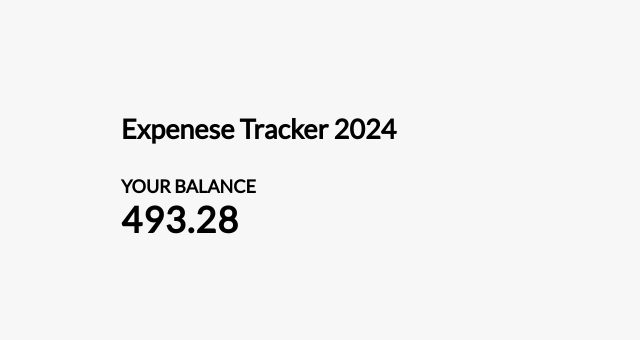
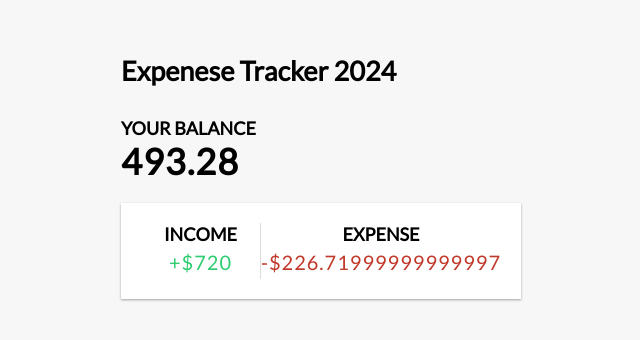
Before and after one commit to jrod1059/homework4, a Vue app: page / in a window 1280 px wide. Shown: the part 220-560 px from the top of the page, without its empty margins (319-959 px from the left). Built offline with nearby package versions, Linux system fonts and the light colour scheme.

Commit message:
Finshed Income Expense Component.

```diff
--- a/src/App.vue
+++ b/src/App.vue
@@ -1,6 +1,7 @@
 <script setup>
     import Header from './components/Header.vue';
     import Balance from './components/Balance.vue';
+    import IncomeExpenses from './components/IncomeExpenses.vue';
     import {ref, computed} from 'vue'
 
     const transactions = ref([
@@ -15,12 +16,31 @@
             return acc+x.amount
         },0)
     })
+
+
+    const moneyIn = computed(()=>{
+        return transactions.value
+        .filter((x)=>x.amount>0)
+        .reduce((acc, x)=>{
+            return acc+x.amount
+        },0)
+    })
+
+    const moneyOut = computed(()=>{
+        return transactions.value
+        .filter((x)=>x.amount<0)
+        .reduce((acc, x)=>{
+            return acc+x.amount
+        },0)
+    })
+
 </script>
 
 <template>
     <Header></Header>
     <div class="container">
         <Balance :total = "sum"></Balance>
+        <IncomeExpenses :income="moneyIn" :expense="-moneyOut"></IncomeExpenses>
     </div>
 
 
--- /dev/null
+++ b/src/components/IncomeExpenses.vue
@@ -0,0 +1,32 @@
+<script setup>
+    import {defineProps} from 'vue'
+
+    const props = defineProps({
+        income: {
+            type: Number,
+            require: true,
+
+        },
+        expense: {
+            type: Number,
+            require: true,
+        }
+    })
+
+</script>
+
+<template>
+    <div class="inc-exp-container">
+        <div>
+            <h4>Income</h4>
+            <p id="Money-plus" class="money plus">+${{ income }}</p>
+        </div>
+
+        <div>
+            <h4>Expense</h4>
+            <p id="Money-minus" class="money minus">-${{ expense }}</p>
+        </div>
+    </div>
+
+
+</template>
```
